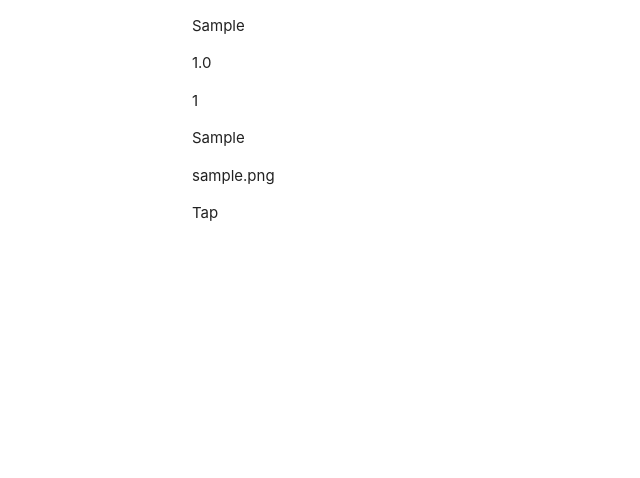
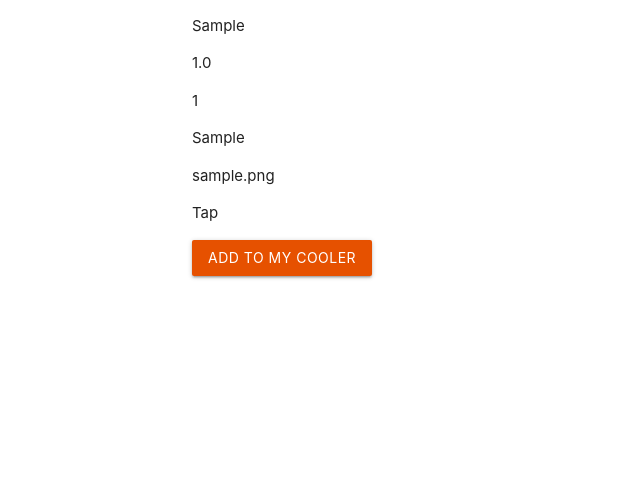
Before and after one commit to RyanPGeorge/tapthat, a Django app: page /beers/1/ in a window 1280 px wide. Shown: the part 223-701 px from the top of the page, without its empty margins (0-640 px from the left). Run offline with Django 3.2, Linux system fonts and the light colour scheme; tables that the repository leaves empty hold one stand-in row (values such as "Sample post").

Commit message:
adds POST functionality from details page and redirects to discover

```diff
--- a/main_app/templates/beers/detail.html
+++ b/main_app/templates/beers/detail.html
@@ -11,6 +11,9 @@
 <p>{{beer.taste_profile}}</p>
 <p>{{beer.get_container_type_display}}</p>
 
-
+<form action="{% url 'cooler_add' beer.id user.id %}" method="POST">
+<button type="submit" class="btn orange darken-4">Add to My Cooler</button>
+{% csrf_token %}
+</form>
 
 {% endblock %}
--- a/main_app/urls.py
+++ b/main_app/urls.py
@@ -11,4 +11,5 @@ urlpatterns = [
     path('home/cooler/', views.cooler, name='cooler'),
     path('discover/', views.discover, name='discover'),
     path('beers/<int:beer_id>/', views.beers_detail, name='detail'),
+    path('cooler/<int:beer_id>/add/<int:user_id>', views.cooler_add, name='cooler_add'),
 ]
--- a/main_app/views.py
+++ b/main_app/views.py
@@ -4,6 +4,7 @@ from django.contrib.auth.forms import AuthenticationForm, UserCreationForm
 from django.contrib.auth import login, logout, authenticate
 from django.contrib import messages
 from django.contrib.auth.decorators import login_required
+from django.contrib.auth.models import User
 
 from .forms import SignUpForm
 from .models import Beer, LikeBeerUser
@@ -28,6 +29,13 @@ def cooler(request):
       'beers': beers
     })
 
+def cooler_add(request, beer_id, user_id):
+  beer = Beer.objects.get(id=beer_id)
+  user = User.objects.get(id=user_id)
+  add = LikeBeerUser(beer=beer, user=user)
+  add.save()
+  messages.success(request, f'Successfully added {beer.name} to Cooler')
+  return redirect('discover')
 
 def discover(request):
     beers = Beer.objects.all()
```
